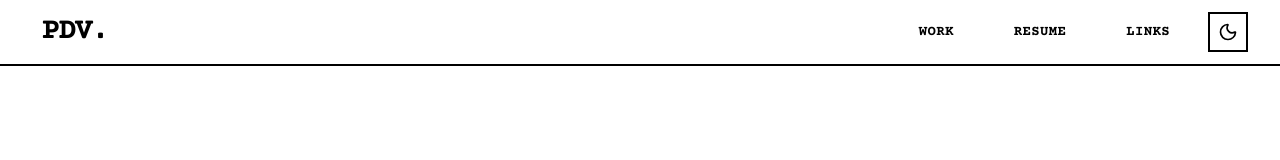
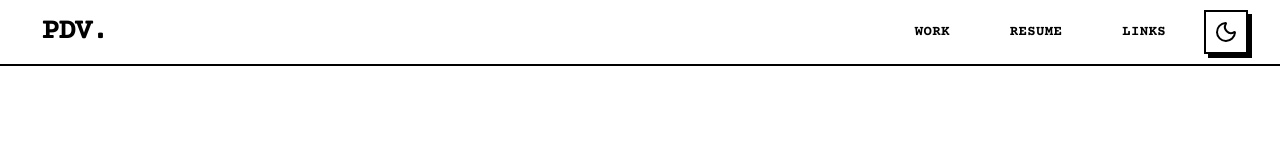
Before and after one commit to xprabhudayal/next-portfolio-app, a Next.js app: page / in a window 1280 px wide. Shown: the top 160 px of the page. Built offline with nearby package versions, Linux system fonts and the light colour scheme.

Commit message:
refactor: replace theme toggle with MagicUI AnimatedThemeToggler

```diff
--- a/components/ThemeToggle.tsx
+++ b/components/ThemeToggle.tsx
@@ -1,42 +1,23 @@
 'use client';
 
-import { useEffect, useState } from 'react';
-import { Moon, Sun } from 'lucide-react';
+import { useEffect } from 'react';
+import { AnimatedThemeToggler } from './ui/animated-theme-toggler';
 
 export default function ThemeToggle() {
-    const [theme, setTheme] = useState<'light' | 'dark'>('light');
-
+    // Initialize theme from localStorage or system preference on mount
     useEffect(() => {
-        // Check local storage or system preference
         const storedTheme = localStorage.getItem('theme');
         if (storedTheme === 'dark' || (!storedTheme && window.matchMedia('(prefers-color-scheme: dark)').matches)) {
-            setTheme('dark');
             document.documentElement.classList.add('dark');
         } else {
-            setTheme('light');
             document.documentElement.classList.remove('dark');
         }
     }, []);
 
-    const toggleTheme = () => {
-        if (theme === 'light') {
-            setTheme('dark');
-            document.documentElement.classList.add('dark');
-            localStorage.setItem('theme', 'dark');
-        } else {
-            setTheme('light');
-            document.documentElement.classList.remove('dark');
-            localStorage.setItem('theme', 'light');
-        }
-    };
-
     return (
-        <button
-            onClick={toggleTheme}
-            className="p-2 border-2 border-black dark:border-white bg-white dark:bg-black text-black dark:text-white transition-all hover:-translate-y-1 hover:shadow-[2px_2px_0px_0px_rgba(0,0,0,1)] dark:hover:shadow-[2px_2px_0px_0px_rgba(255,255,255,1)]"
+        <AnimatedThemeToggler
+            className="p-2 border-2 border-border bg-card text-foreground transition-all hover:-translate-y-1 hover:shadow-[2px_2px_0px_0px] neo-shadow"
             aria-label="Toggle Theme"
-        >
-            {theme === 'light' ? <Moon size={20} /> : <Sun size={20} />}
-        </button>
+        />
     );
 }
```
